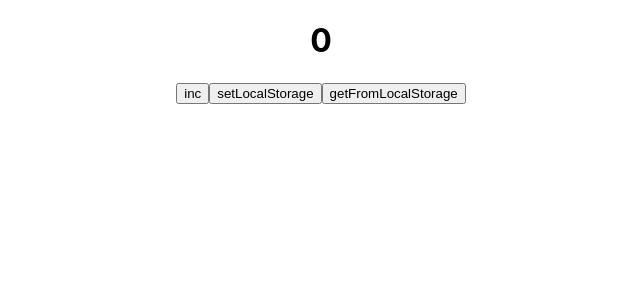
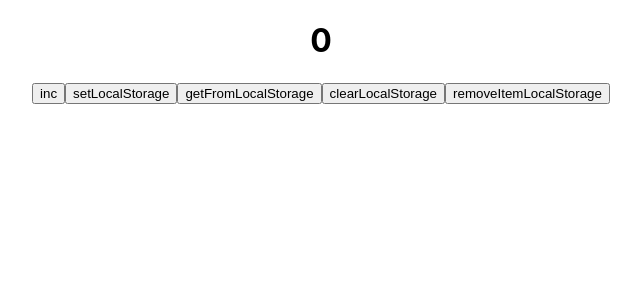
Before and after one commit to DimanManko/my-proga-different, a React (Create React App) app: page / in a window 1280 px wide. Shown: the top 300 px of the page, without its empty margins (319-960 px from the left). Built offline with nearby package versions, Linux system fonts and the light colour scheme.

Commit message:
В Сounter добавил второе значение и удаление этого значения

```diff
--- a/src/Counter/Counter.tsx
+++ b/src/Counter/Counter.tsx
@@ -10,6 +10,7 @@ export const Counter = () => {
 
     const setLocalStorageHandler = () => {
         localStorage.setItem("counterValue", JSON.stringify(value));
+        localStorage.setItem("counterValue + 1", JSON.stringify(value + 1));
     }
 
     const getFromLocalStorageHandler = () => {
@@ -20,12 +21,22 @@ export const Counter = () => {
         }
     }
 
+    const clearLocalStorageHandler = () => {
+        localStorage.clear();
+        setValue(0);
+    }
+    const removeItemLocalStorageHandler = () => {
+        localStorage.removeItem("counterValue + 1")
+    }
+
     return (
         <div className="">
             <h1>{value}</h1>
             <button onClick={incHandler}>inc</button>
             <button onClick={setLocalStorageHandler}>setLocalStorage</button>
             <button onClick={getFromLocalStorageHandler}>getFromLocalStorage</button>
+            <button onClick={clearLocalStorageHandler}>clearLocalStorage</button>
+            <button onClick={removeItemLocalStorageHandler}>removeItemLocalStorage</button>
         </div>
     )
 }
```
